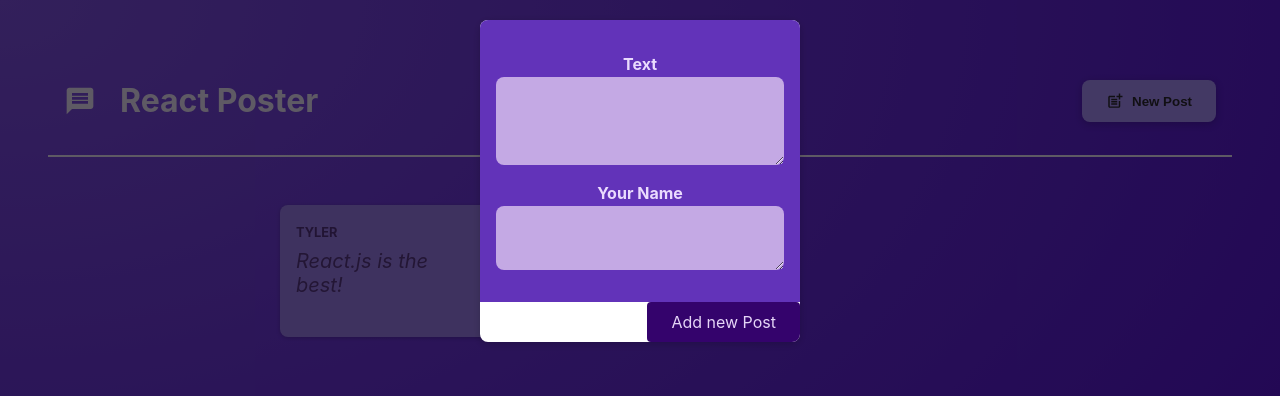
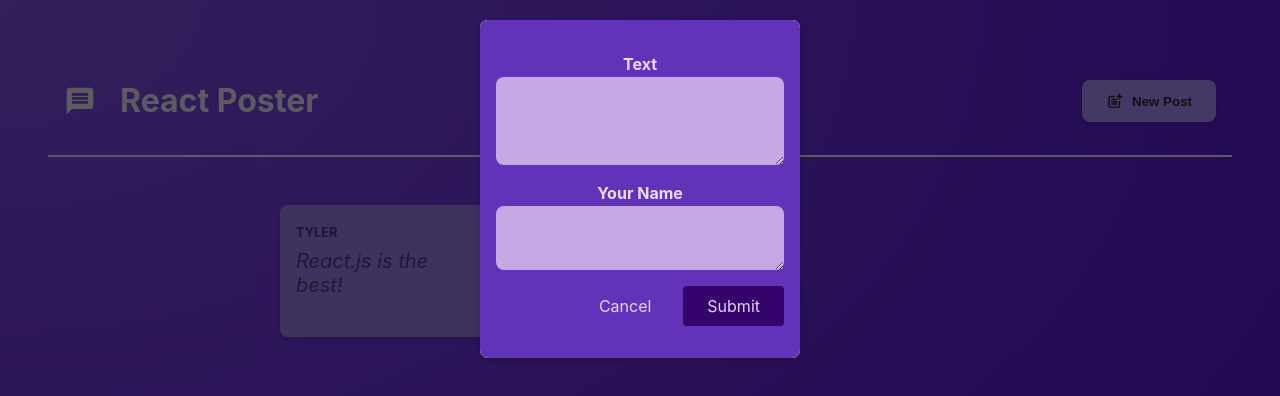
Before and after one commit to TylerAycock/react-refresher, a React (Vite) app: page / in a window 1280 px wide. Both pictures are taken after a click on the button "New Post". Shown: the top 396 px of the page. Built offline with nearby package versions, Linux system fonts and the light colour scheme.

Commit message:
added buttons and cancel feature

```diff
--- a/src/App.jsx
+++ b/src/App.jsx
@@ -6,22 +6,18 @@
 function App() {
   const [modalVisability, setModalVisability] = useState(false);
 
-  const showModalHandler = () => {
-    setModalVisability(true);
-  };
-
-  const hideModalHandler = (e) => {
-    e.preventDefault();
-    setModalVisability(false);
+  const modalToggle = (e) => {
+    console.log(e.target);
+    setModalVisability(!modalVisability);
   };
 
   return (
     <>
-      <MainHeader modalToggle={showModalHandler} />
+      <MainHeader modalToggle={modalToggle} />
       <main>
         <PostsList
           modalVisability={modalVisability}
-          modalToggle={hideModalHandler}
+          modalToggle={modalToggle}
         />
       </main>
     </>
--- a/src/components/NewPost.jsx
+++ b/src/components/NewPost.jsx
@@ -1,7 +1,7 @@
 import classes from "./NewPost.module.css";
 import { useState } from "react";
 
-const NewPost = ({ postList, setPostList }) => {
+const NewPost = ({ postList, setPostList, onCancel }) => {
   const [author, setAuthor] = useState("");
   const [body, setBody] = useState("");
 
@@ -14,7 +14,11 @@
         body: body,
       },
     ]);
-    console.log(postList);
+    // console.log(postList);
+  };
+
+  const clickHandler = () => {
+    console.log("cancelbutton");
   };
 
   return (
@@ -37,10 +41,15 @@
             onChange={(e) => setAuthor(e.target.value)}
           ></textarea>
         </p>
+        <p className={classes.actions}>
+          <button type="button" onClick={onCancel}>
+            Cancel
+          </button>
+          <button type="submit" onClick={submitHandler}>
+            Submit
+          </button>
+        </p>
       </form>
-      <div className={classes.actions}>
-        <button onClick={submitHandler}>Add new Post</button>
-      </div>
     </>
   );
 };
--- a/src/components/NewPost.module.css
+++ b/src/components/NewPost.module.css
@@ -2,7 +2,6 @@
     background-color: #6233b9;
     padding: 1rem;
     width: 20rem;
-
 }
 
 .form label{
--- a/src/components/PostsList.jsx
+++ b/src/components/PostsList.jsx
@@ -21,7 +21,11 @@
   if (modalVisability) {
     modalContent = (
       <Modal onClose={modalToggle}>
-        <NewPost postList={postList} setPostList={setPostList} />
+        <NewPost
+          postList={postList}
+          setPostList={setPostList}
+          onCancel={modalToggle}
+        />
       </Modal>
     );
   }
@@ -35,7 +39,7 @@
               author={post.author}
               body={post.body}
               key={index}
-              onClose={modalToggle}
+              onCancel={modalToggle}
             />
           );
         })}
```
